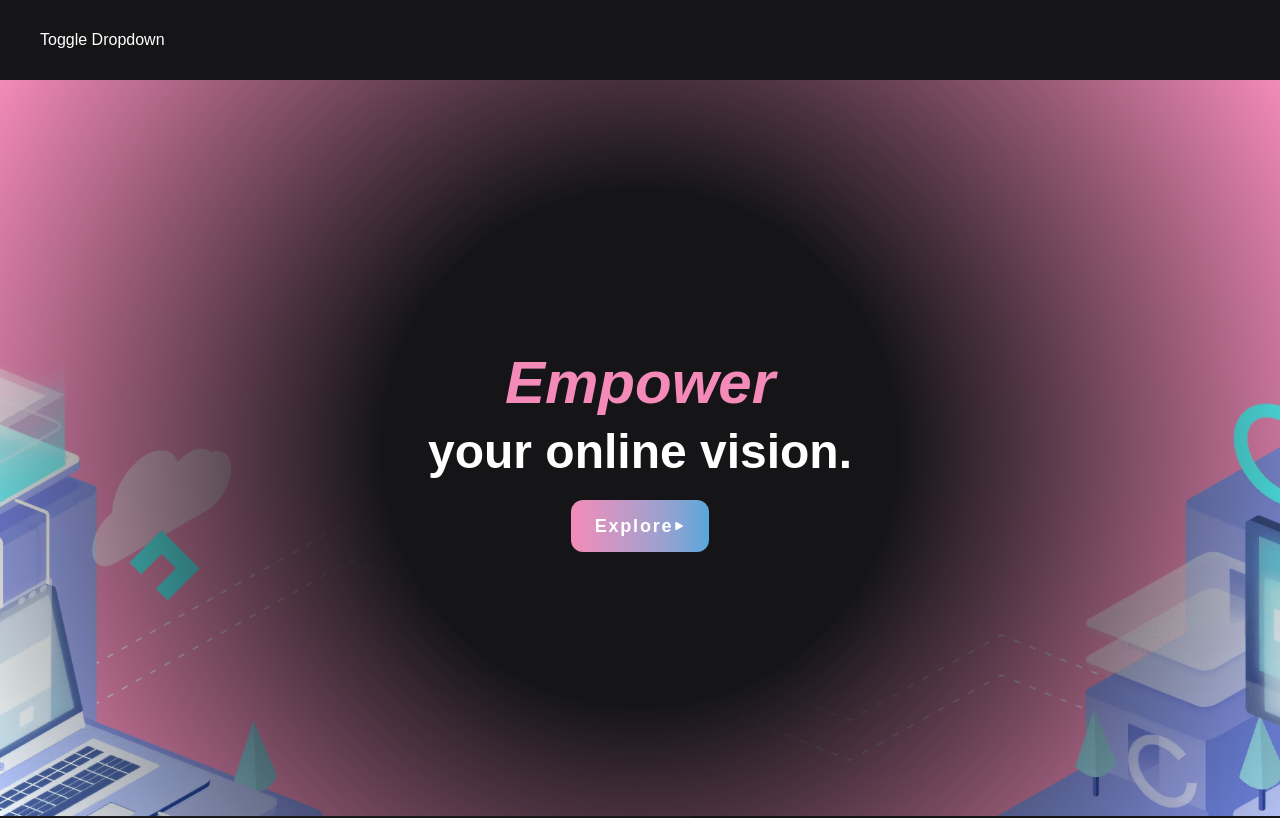
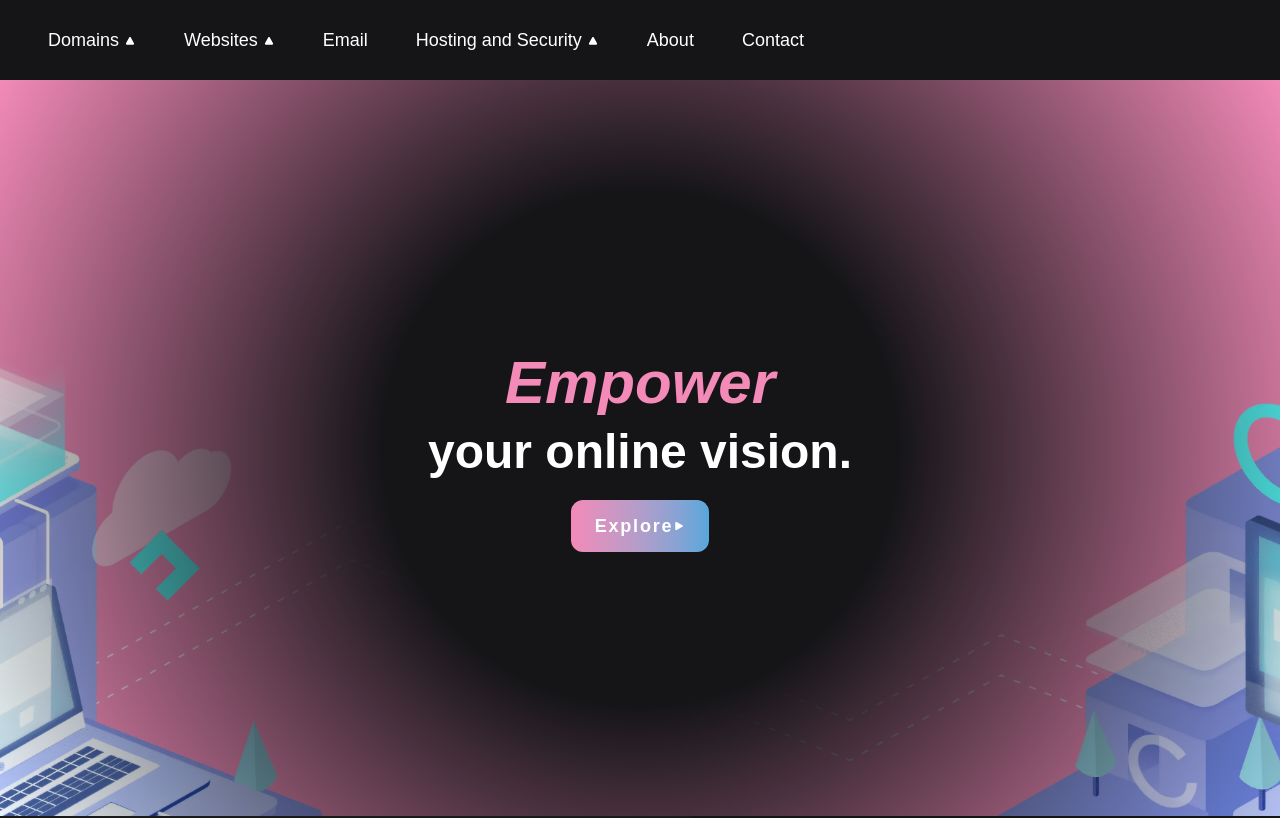
Before and after one commit to brandon-relentnet/nuxt-playground, a Nuxt app: page / in a window 1280 px wide. Shown: the top 818 px of the page. Built offline with nearby package versions, Linux system fonts and the light colour scheme.

Commit message:
Added the links I want in the navbar and styled it to my liking.

```diff
--- a/components/Navbar.vue
+++ b/components/Navbar.vue
@@ -1,21 +1,117 @@
 <script setup>
-import { ref } from 'vue';
+import { ref } from "vue";
+import { PlayIcon } from "@heroicons/vue/24/solid";
 
-const dropdown = ref(false);
+const navItems = ref([
+  {
+    label: "Domains",
+    dropdown: true,
+    open: false,
+    items: [
+      { label: "Register", url: "https://control.relentnet/register" },
+      { label: "Transfer", url: "https://control.relentnet/transfer" },
+    ],
+  },
+  {
+    label: "Websites",
+    dropdown: true,
+    open: false,
+    items: [
+      { label: "Website Builder", url: "#" },
+      { label: "Website Templates", url: "#" },
+      { label: "Online Store", url: "#" },
+      { label: "Website Design Services", url: "#" },
+      { label: "SEO Services", url: "#" },
+      { label: "Digital Marketing Services", url: "#" },
+    ],
+  },
+  {
+    label: "Email",
+    dropdown: false,
+    url: "#",
+  },
+  {
+    label: "Hosting and Security",
+    dropdown: true,
+    open: false,
+    items: [
+      { label: "Wordpress Hosting", url: "#" },
+      { label: "Web Hosting", url: "#" },
+      { label: "VPS Hosting", url: "#" },
+      { label: "SSL Certificates", url: "#" },
+      { label: "Website Security", url: "#" },
+    ],
+  },
+  {
+    label: "About",
+    dropdown: false,
+    url: "#",
+  },
+  {
+    label: "Contact",
+    dropdown: false,
+    url: "#",
+  },
+]);
+
+function toggleDropdown(item) {
+  item.open = !item.open;
+}
+
+function closeDropdown(item) {
+  item.open = false;
+}
 </script>
 
 <template>
-    <div class="bg-base text-text h-20 flex justify-between items-center px-8 fixed top-0 left-0 w-full z-50">
-        <div class="ml-2 relative inline-block">
-            <button @click="dropdown = !dropdown">
-                Toggle Dropdown
+  <nav class="bg-base text-lg text-text fixed top-0 left-0 w-full z-50 px-8">
+    <ul class="flex space-x-4 items-center h-20">
+      <li v-for="(item, index) in navItems" :key="index" class="relative">
+        <template v-if="item.dropdown">
+          <div v-on-click-outside.bubble="() => closeDropdown(item)">
+            <button
+              @click="toggleDropdown(item)"
+              class="focus:outline-none hover:bg-surface rounded-xl px-4 py-2 transition-colors duration-200 cursor-pointer"
+              :class="{ 'bg-surface': item.open }"
+            >
+              {{ item.label }}
+              <PlayIcon
+              class="size-3 inline-block -rotate-90 transition duration-200"
+              :class="{
+                'rotate-90': item.open,
+              }"
+            />
             </button>
             <div
-            v-if="dropdown"
-            v-on-click-outside="() => { dropdown = false }"
-            class="absolute bg-surface w-48 h-48 dropdown">
-                Dropdown Content
+              v-if="item.open"
+              class="fixed top-20 left-0 w-full bg-surface shadow-lg p-4"
+            >
+              <ul>
+                <li v-for="(child, idx) in item.items" :key="idx" class="py-1">
+                  <a :href="child.url" class="block hover:text-blue-600">
+                    {{ child.label }}
+                  </a>
+                </li>
+              </ul>
             </div>
-        </div>
-    </div>
+          </div>
+        </template>
+
+        <template v-else>
+          <NuxtLink
+            :to="item.url"
+            class="focus:outline-none hover:bg-surface rounded-xl px-4 py-2 transition-colors duration-200 cursor-pointer"
+          >
+            {{ item.label }}
+          </NuxtLink>
+        </template>
+      </li>
+    </ul>
+  </nav>
 </template>
+
+<style scoped>
+nav {
+  font-family: "AdamBold", sans-serif;
+}
+</style>
```
